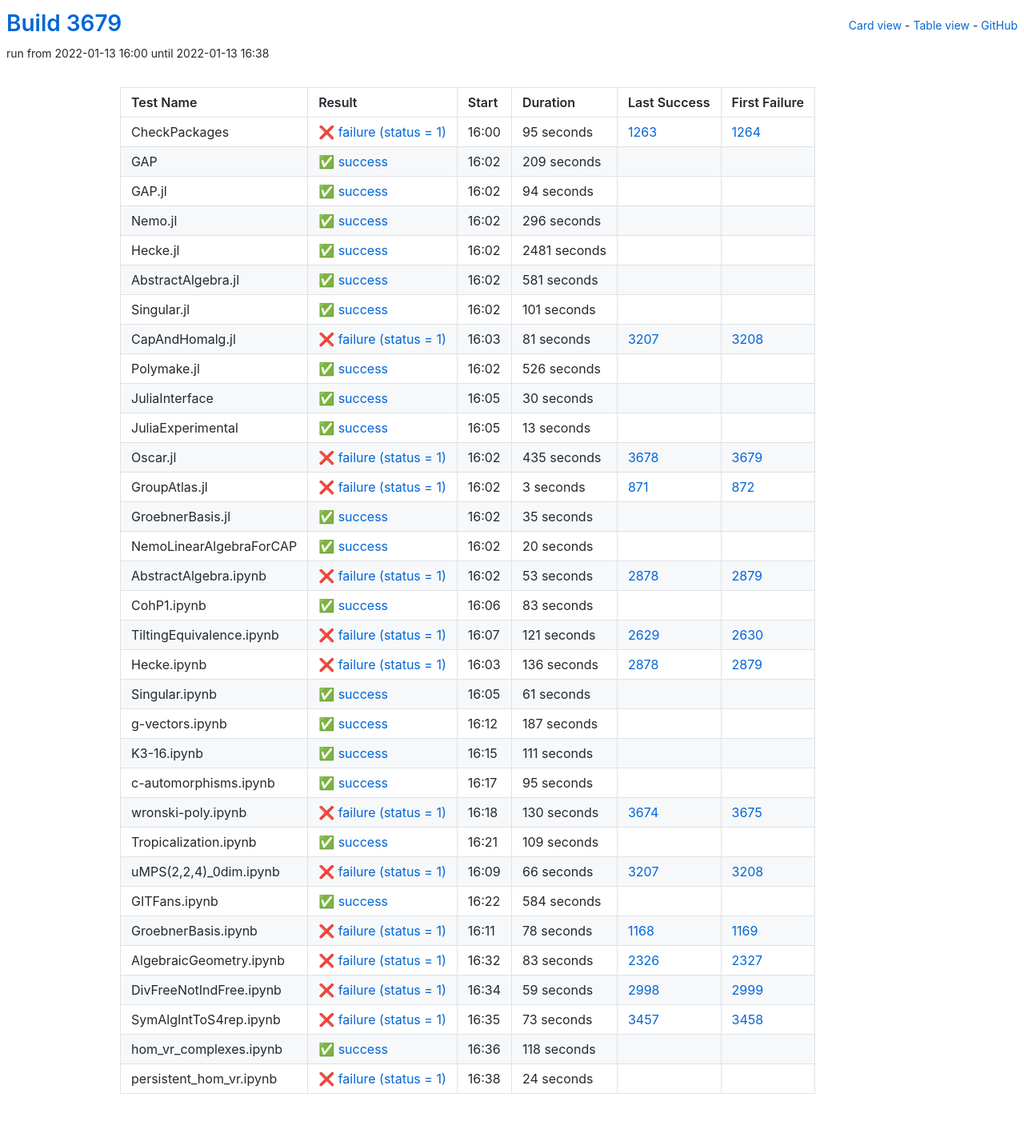
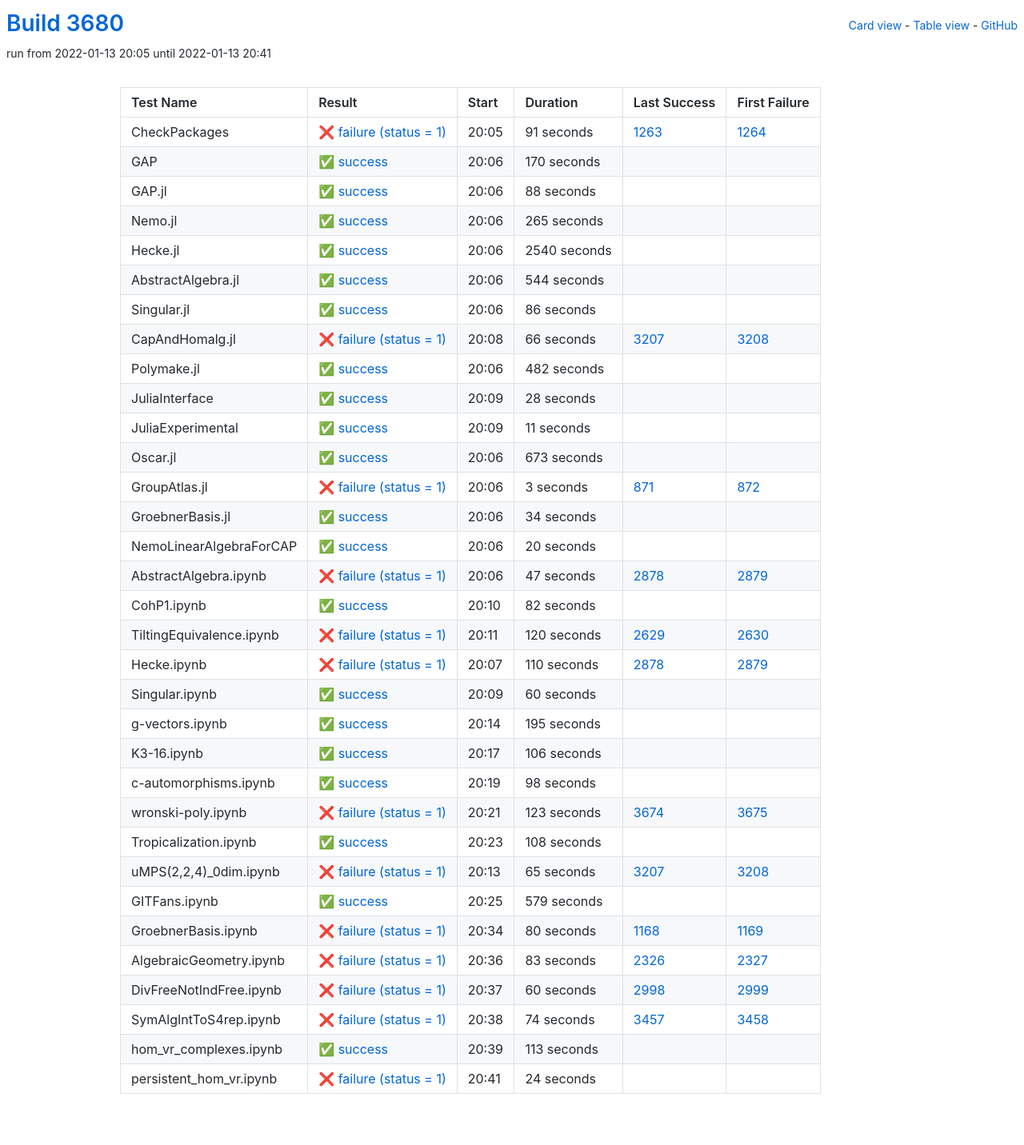
Before and after one commit to oscar-system/oscar-ci-status-stable, a Jekyll site: the page built from table.html, in a window 1280 px wide. Shown: the whole page at 80% size. Built offline with Jekyll 4.4.1, drawn with Linux system fonts in a browser that asks for light colours.

Commit message:
Build #3680

```diff
--- a/_data/ci.yml
+++ b/_data/ci.yml
@@ -1,6 +1,6 @@
 ---
-build: 3679
-build_url: https://oscarci.mathematik.uni-kl.de/job/oscar-stable/3679/
+build: 3680
+build_url: https://oscarci.mathematik.uni-kl.de/job/oscar-stable/3680/
 job: oscar-stable
 organization: oscar-system
 repo: oscar-ci-status-stable
@@ -8,152 +8,152 @@ repourl: https://github.com/oscar-system/oscar-ci-status-stable
 tests:
 - name: CheckPackages
   id: checkpackages
-  log: https://oscarci.mathematik.uni-kl.de/job/oscar-stable/3679/artifact/logs/build-3679/CheckPackages.log
-  start: 2022-01-13 16:00
+  log: https://oscarci.mathematik.uni-kl.de/job/oscar-stable/3680/artifact/logs/build-3680/CheckPackages.log
+  start: 2022-01-13 20:05
   success: false
   exitcode: 1
   status: failure
-  duration: 95
+  duration: 91
   last_success: 1263
   last_success_url: https://oscarci.mathematik.uni-kl.de/job/oscar-stable/1263/
   first_failure: 1264
   first_failure_url: https://oscarci.mathematik.uni-kl.de/job/oscar-stable/1264/
 - name: GAP
   id: gap
-  log: https://oscarci.mathematik.uni-kl.de/job/oscar-stable/3679/artifact/logs/build-3679/GAP.log
-  start: 2022-01-13 16:02
+  log: https://oscarci.mathematik.uni-kl.de/job/oscar-stable/3680/artifact/logs/build-3680/GAP.log
+  start: 2022-01-13 20:06
   success: true
   exitcode: 0
   status: success
-  duration: 209
+  duration: 170
   last_success: false
   last_success_url:
   first_failure: false
   first_failure_url:
 - name: GAP.jl
   id: gap-jl
-  log: https://oscarci.mathematik.uni-kl.de/job/oscar-stable/3679/artifact/logs/build-3679/GAP.jl.log
-  start: 2022-01-13 16:02
+  log: https://oscarci.mathematik.uni-kl.de/job/oscar-stable/3680/artifact/logs/build-3680/GAP.jl.log
+  start: 2022-01-13 20:06
   success: true
   exitcode: 0
   status: success
-  duration: 94
+  duration: 88
   last_success: false
   last_success_url:
   first_failure: false
   first_failure_url:
 - name: Nemo.jl
   id: nemo-jl
-  log: https://oscarci.mathematik.uni-kl.de/job/oscar-stable/3679/artifact/logs/build-3679/Nemo.jl.log
-  start: 2022-01-13 16:02
+  log: https://oscarci.mathematik.uni-kl.de/job/oscar-stable/3680/artifact/logs/build-3680/Nemo.jl.log
+  start: 2022-01-13 20:06
   success: true
   exitcode: 0
   status: success
-  duration: 296
+  duration: 265
   last_success: false
   last_success_url:
   first_failure: false
   first_failure_url:
 - name: Hecke.jl
   id: hecke-jl
-  log: https://oscarci.mathematik.uni-kl.de/job/oscar-stable/3679/artifact/logs/build-3679/Hecke.jl.log
-  start: 2022-01-13 16:02
+  log: https://oscarci.mathematik.uni-kl.de/job/oscar-stable/3680/artifact/logs/build-3680/Hecke.jl.log
+  start: 2022-01-13 20:06
   success: true
   exitcode: 0
   status: success
-  duration: 2481
+  duration: 2540
   last_success: false
   last_success_url:
   first_failure: false
   first_failure_url:
 - name: AbstractAlgebra.jl
   id: abstractalgebra-jl
-  log: https://oscarci.mathematik.uni-kl.de/job/oscar-stable/3679/artifact/logs/build-3679/AbstractAlgebra.jl.log
-  start: 2022-01-13 16:02
+  log: https://oscarci.mathematik.uni-kl.de/job/oscar-stable/3680/artifact/logs/build-3680/AbstractAlgebra.jl.log
+  start: 2022-01-13 20:06
   success: true
   exitcode: 0
   status: success
-  duration: 581
+  duration: 544
   last_success: false
   last_success_url:
   first_failure: false
   first_failure_url:
 - name: Singular.jl
   id: singular-jl
-  log: https://oscarci.mathematik.uni-kl.de/job/oscar-stable/3679/artifact/logs/build-3679/Singular.jl.log
-  start: 2022-01-13 16:02
+  log: https://oscarci.mathematik.uni-kl.de/job/oscar-stable/3680/artifact/logs/build-3680/Singular.jl.log
+  start: 2022-01-13 20:06
   success: true
   exitcode: 0
   status: success
-  duration: 101
+  duration: 86
   last_success: false
   last_success_url:
   first_failure: false
   first_failure_url:
 - name: CapAndHomalg.jl
   id: capandhomalg-jl
-  log: https://oscarci.mathematik.uni-kl.de/job/oscar-stable/3679/artifact/logs/build-3679/CapAndHomalg.jl.log
-  start: 2022-01-13 16:03
+  log: https://oscarci.mathematik.uni-kl.de/job/oscar-stable/3680/artifact/logs/build-3680/CapAndHomalg.jl.log
+  start: 2022-01-13 20:08
   success: false
   exitcode: 1
   status: failure
-  duration: 81
+  duration: 66
   last_success: 3207
   last_success_url: https://oscarci.mathematik.uni-kl.de/job/oscar-stable/3207/
   first_failure: 3208
   first_failure_url: https://oscarci.mathematik.uni-kl.de/job/oscar-stable/3208/
 - name: Polymake.jl
   id: polymake-jl
-  log: https://oscarci.mathematik.uni-kl.de/job/oscar-stable/3679/artifact/logs/build-3679/Polymake.jl.log
-  start: 2022-01-13 16:02
+  log: https://oscarci.mathematik.uni-kl.de/job/oscar-stable/3680/artifact/logs/build-3680/Polymake.jl.log
+  start: 2022-01-13 20:06
   success: true
   exitcode: 0
   status: success
-  duration: 526
+  duration: 482
   last_success: false
   last_success_url:
   first_failure: false
   first_failure_url:
 - name: JuliaInterface
   id: juliainterface
-  log: https://oscarci.mathematik.uni-kl.de/job/oscar-stable/3679/artifact/logs/build-3679/JuliaInterface.log
-  start: 2022-01-13 16:05
+  log: https://oscarci.mathematik.uni-kl.de/job/oscar-stable/3680/artifact/logs/build-3680/JuliaInterface.log
+  start: 2022-01-13 20:09
   success: true
   exitcode: 0
   status: success
-  duration: 30
+  duration: 28
   last_success: false
   last_success_url:
   first_failure: false
   first_failure_url:
 - name: JuliaExperimental
   id: juliaexperimental
-  log: https://oscarci.mathematik.uni-kl.de/job/oscar-stable/3679/artifact/logs/build-3679/JuliaExperimental.log
-  start: 2022-01-13 16:05
+  log: https://oscarci.mathematik.uni-kl.de/job/oscar-stable/3680/artifact/logs/build-3680/JuliaExperimental.log
+  start: 2022-01-13 20:09
   success: true
   exitcode: 0
   status: success
-  duration: 13
+  duration: 11
   last_success: false
   last_success_url:
   first_failure: false
   first_failure_url:
 - name: Oscar.jl
   id: oscar-jl
-  log: https://oscarci.mathematik.uni-kl.de/job/oscar-stable/3679/artifact/logs/build-3679/Oscar.jl.log
-  start: 2022-01-13 16:02
-  success: false
-  exitcode: 1
-  status: failure
-  duration: 435
-  last_success: 3678
-  last_success_url: https://oscarci.mathematik.uni-kl.de/job/oscar-stable/3678/
-  first_failure: 3679
-  first_failure_url: https://oscarci.mathematik.uni-kl.de/job/oscar-stable/3679/
+  log: https://oscarci.mathematik.uni-kl.de/job/oscar-stable/3680/artifact/logs/build-3680/Oscar.jl.log
+  start: 2022-01-13 20:06
+  success: true
+  exitcode: 0
+  status: success
+  duration: 673
+  last_success: false
+  last_success_url:
+  first_failure: false
+  first_failure_url:
 - name: GroupAtlas.jl
   id: groupatlas-jl
-  log: https://oscarci.mathematik.uni-kl.de/job/oscar-stable/3679/artifact/logs/build-3679/GroupAtlas.jl.log
-  start: 2022-01-13 16:02
+  log: https://oscarci.mathematik.uni-kl.de/job/oscar-stable/3680/artifact/logs/build-3680/GroupAtlas.jl.log
+  start: 2022-01-13 20:06
   success: false
   exitcode: 1
   status: failure
@@ -164,20 +164,20 @@ tests:
   first_failure_url: https://oscarci.mathematik.uni-kl.de/job/oscar-stable/872/
 - name: GroebnerBasis.jl
   id: groebnerbasis-jl
-  log: https://oscarci.mathematik.uni-kl.de/job/oscar-stable/3679/artifact/logs/build-3679/GroebnerBasis.jl.log
-  start: 2022-01-13 16:02
+  log: https://oscarci.mathematik.uni-kl.de/job/oscar-stable/3680/artifact/logs/build-3680/GroebnerBasis.jl.log
+  start: 2022-01-13 20:06
   success: true
   exitcode: 0
   status: success
-  duration: 35
+  duration: 34
   last_success: false
   last_success_url:
   first_failure: false
   first_failure_url:
 - name: NemoLinearAlgebraForCAP
   id: nemolinearalgebraforcap
-  log: https://oscarci.mathematik.uni-kl.de/job/oscar-stable/3679/artifact/logs/build-3679/NemoLinearAlgebraForCAP.log
-  start: 2022-01-13 16:02
+  log: https://oscarci.mathematik.uni-kl.de/job/oscar-stable/3680/artifact/logs/build-3680/NemoLinearAlgebraForCAP.log
+  start: 2022-01-13 20:06
   success: true
   exitcode: 0
   status: success
@@ -188,164 +188,164 @@ tests:
   first_failure_url:
 - name: AbstractAlgebra.ipynb
   id: abstractalgebra-ipynb
-  log: https://oscarci.mathematik.uni-kl.de/job/oscar-stable/3679/artifact/logs/build-3679/AbstractAlgebra.ipynb.log
-  start: 2022-01-13 16:02
+  log: https://oscarci.mathematik.uni-kl.de/job/oscar-stable/3680/artifact/logs/build-3680/AbstractAlgebra.ipynb.log
+  start: 2022-01-13 20:06
   success: false
   exitcode: 1
   status: failure
-  duration: 53
+  duration: 47
   last_success: 2878
   last_success_url: https://oscarci.mathematik.uni-kl.de/job/oscar-stable/2878/
   first_failure: 2879
   first_failure_url: https://oscarci.mathematik.uni-kl.de/job/oscar-stable/2879/
 - name: CohP1.ipynb
   id: cohp1-ipynb
-  log: https://oscarci.mathematik.uni-kl.de/job/oscar-stable/3679/artifact/logs/build-3679/CohP1.ipynb.log
-  start: 2022-01-13 16:06
+  log: https://oscarci.mathematik.uni-kl.de/job/oscar-stable/3680/artifact/logs/build-3680/CohP1.ipynb.log
+  start: 2022-01-13 20:10
   success: true
   exitcode: 0
   status: success
-  duration: 83
+  duration: 82
   last_success: false
   last_success_url:
   first_failure: false
   first_failure_url:
 - name: TiltingEquivalence.ipynb
   id: tiltingequivalence-ipynb
-  log: https://oscarci.mathematik.uni-kl.de/job/oscar-stable/3679/artifact/logs/build-3679/TiltingEquivalence.ipynb.log
-  start: 2022-01-13 16:07
+  log: https://oscarci.mathematik.uni-kl.de/job/oscar-stable/3680/artifact/logs/build-3680/TiltingEquivalence.ipynb.log
+  start: 2022-01-13 20:11
   success: false
   exitcode: 1
   status: failure
-  duration: 121
+  duration: 120
   last_success: 2629
   last_success_url: https://oscarci.mathematik.uni-kl.de/job/oscar-stable/2629/
   first_failure: 2630
   first_failure_url: https://oscarci.mathematik.uni-kl.de/job/oscar-stable/2630/
 - name: Hecke.ipynb
   id: hecke-ipynb
-  log: https://oscarci.mathematik.uni-kl.de/job/oscar-stable/3679/artifact/logs/build-3679/Hecke.ipynb.log
-  start: 2022-01-13 16:03
+  log: https://oscarci.mathematik.uni-kl.de/job/oscar-stable/3680/artifact/logs/build-3680/Hecke.ipynb.log
+  start: 2022-01-13 20:07
   success: false
   exitcode: 1
   status: failure
-  duration: 136
+  duration: 110
   last_success: 2878
   last_success_url: https://oscarci.mathematik.uni-kl.de/job/oscar-stable/2878/
   first_failure: 2879
   first_failure_url: https://oscarci.mathematik.uni-kl.de/job/oscar-stable/2879/
 - name: Singular.ipynb
   id: singular-ipynb
-  log: https://oscarci.mathematik.uni-kl.de/job/oscar-stable/3679/artifact/logs/build-3679/Singular.ipynb.log
-  start: 2022-01-13 16:05
+  log: https://oscarci.mathematik.uni-kl.de/job/oscar-stable/3680/artifact/logs/build-3680/Singular.ipynb.log
+  start: 2022-01-13 20:09
   success: true
   exitcode: 0
   status: success
-  duration: 61
+  duration: 60
   last_success: false
   last_success_url:
   first_failure: false
   first_failure_url:
 - name: g-vectors.ipynb
   id: g-vectors-ipynb
-  log: https://oscarci.mathematik.uni-kl.de/job/oscar-stable/3679/artifact/logs/build-3679/g-vectors.ipynb.log
-  start: 2022-01-13 16:12
+  log: https://oscarci.mathematik.uni-kl.de/job/oscar-stable/3680/artifact/logs/build-3680/g-vectors.ipynb.log
+  start: 2022-01-13 20:14
   success: true
   exitcode: 0
   status: success
-  duration: 187
+  duration: 195
   last_success: false
   last_success_url:
   first_failure: false
   first_failure_url:
 - name: K3-16.ipynb
   id: k3-16-ipynb
-  log: https://oscarci.mathematik.uni-kl.de/job/oscar-stable/3679/artifact/logs/build-3679/K3-16.ipynb.log
-  start: 2022-01-13 16:15
+  log: https://oscarci.mathematik.uni-kl.de/job/oscar-stable/3680/artifact/logs/build-3680/K3-16.ipynb.log
+  start: 2022-01-13 20:17
   success: true
   exitcode: 0
   status: success
-  duration: 111
+  duration: 106
   last_success: false
   last_success_url:
   first_failure: false
   first_failure_url:
 - name: c-automorphisms.ipynb
   id: c-automorphisms-ipynb
-  log: https://oscarci.mathematik.uni-kl.de/job/oscar-stable/3679/artifact/logs/build-3679/c-automorphisms.ipynb.log
-  start: 2022-01-13 16:17
+  log: https://oscarci.mathematik.uni-kl.de/job/oscar-stable/3680/artifact/logs/build-3680/c-automorphisms.ipynb.log
+  start: 2022-01-13 20:19
   success: true
   exitcode: 0
   status: success
-  duration: 95
+  duration: 98
   last_success: false
   last_success_url:
   first_failure: false
   first_failure_url:
 - name: wronski-poly.ipynb
   id: wronski-poly-ipynb
-  log: https://oscarci.mathematik.uni-kl.de/job/oscar-stable/3679/artifact/logs/build-3679/wronski-poly.ipynb.log
-  start: 2022-01-13 16:18
+  log: https://oscarci.mathematik.uni-kl.de/job/oscar-stable/3680/artifact/logs/build-3680/wronski-poly.ipynb.log
+  start: 2022-01-13 20:21
   success: false
   exitcode: 1
   status: failure
-  duration: 130
+  duration: 123
   last_success: 3674
   last_success_url: https://oscarci.mathematik.uni-kl.de/job/oscar-stable/3674/
   first_failure: 3675
   first_failure_url: https://oscarci.mathematik.uni-kl.de/job/oscar-stable/3675/
 - name: Tropicalization.ipynb
   id: tropicalization-ipynb
-  log: https://oscarci.mathematik.uni-kl.de/job/oscar-stable/3679/artifact/logs/build-3679/Tropicalization.ipynb.log
-  start: 2022-01-13 16:21
+  log: https://oscarci.mathematik.uni-kl.de/job/oscar-stable/3680/artifact/logs/build-3680/Tropicalization.ipynb.log
+  start: 2022-01-13 20:23
   success: true
   exitcode: 0
   status: success
-  duration: 109
+  duration: 108
   last_success: false
   last_success_url:
   first_failure: false
   first_failure_url:
 - name: uMPS(2,2,4)_0dim.ipynb
   id: umps-2-2-4-0dim-ipynb
-  log: https://oscarci.mathematik.uni-kl.de/job/oscar-stable/3679/artifact/logs/build-3679/uMPS-2-2-4-_0dim.ipynb.log
-  start: 2022-01-13 16:09
+  log: https://oscarci.mathematik.uni-kl.de/job/oscar-stable/3680/artifact/logs/build-3680/uMPS-2-2-4-_0dim.ipynb.log
+  start: 2022-01-13 20:13
   success: false
   exitcode: 1
   status: failure
-  duration: 66
+  duration: 65
   last_success: 3207
   last_success_url: https://oscarci.mathematik.uni-kl.de/job/oscar-stable/3207/
   first_failure: 3208
   first_failure_url: https://oscarci.mathematik.uni-kl.de/job/oscar-stable/3208/
 - name: GITFans.ipynb
   id: gitfans-ipynb
-  log: https://oscarci.mathematik.uni-kl.de/job/oscar-stable/3679/artifact/logs/build-3679/GITFans.ipynb.log
-  start: 2022-01-13 16:22
+  log: https://oscarci.mathematik.uni-kl.de/job/oscar-stable/3680/artifact/logs/build-3680/GITFans.ipynb.log
+  start: 2022-01-13 20:25
   success: true
   exitcode: 0
   status: success
-  duration: 584
+  duration: 579
   last_success: false
   last_success_url:
   first_failure: false
   first_failure_url:
 - name: GroebnerBasis.ipynb
   id: groebnerbasis-ipynb
-  log: https://oscarci.mathematik.uni-kl.de/job/oscar-stable/3679/artifact/logs/build-3679/GroebnerBasis.ipynb.log
-  start: 2022-01-13 16:11
+  log: https://oscarci.mathematik.uni-kl.de/job/oscar-stable/3680/artifact/logs/build-3680/GroebnerBasis.ipynb.log
+  start: 2022-01-13 20:34
   success: false
   exitcode: 1
   status: failure
-  duration: 78
+  duration: 80
   last_success: 1168
   last_success_url: https://oscarci.mathematik.uni-kl.de/job/oscar-stable/1168/
   first_failure: 1169
   first_failure_url: https://oscarci.mathematik.uni-kl.de/job/oscar-stable/1169/
 - name: AlgebraicGeometry.ipynb
   id: algebraicgeometry-ipynb
-  log: https://oscarci.mathematik.uni-kl.de/job/oscar-stable/3679/artifact/logs/build-3679/AlgebraicGeometry.ipynb.log
-  start: 2022-01-13 16:32
+  log: https://oscarci.mathematik.uni-kl.de/job/oscar-stable/3680/artifact/logs/build-3680/AlgebraicGeometry.ipynb.log
+  start: 2022-01-13 20:36
   success: false
   exitcode: 1
   status: failure
@@ -356,44 +356,44 @@ tests:
   first_failure_url: https://oscarci.mathematik.uni-kl.de/job/oscar-stable/2327/
 - name: DivFreeNotIndFree.ipynb
   id: divfreenotindfree-ipynb
-  log: https://oscarci.mathematik.uni-kl.de/job/oscar-stable/3679/artifact/logs/build-3679/DivFreeNotIndFree.ipynb.log
-  start: 2022-01-13 16:34
+  log: https://oscarci.mathematik.uni-kl.de/job/oscar-stable/3680/artifact/logs/build-3680/DivFreeNotIndFree.ipynb.log
+  start: 2022-01-13 20:37
   success: false
   exitcode: 1
   status: failure
-  duration: 59
+  duration: 60
   last_success: 2998
   last_success_url: https://oscarci.mathematik.uni-kl.de/job/oscar-stable/2998/
   first_failure: 2999
   first_failure_url: https://oscarci.mathematik.uni-kl.de/job/oscar-stable/2999/
 - name: SymAlgIntToS4rep.ipynb
   id: symalginttos4rep-ipynb
-  log: https://oscarci.mathematik.uni-kl.de/job/oscar-stable/3679/artifact/logs/build-3679/SymAlgIntToS4rep.ipynb.log
-  start: 2022-01-13 16:35
+  log: https://oscarci.mathematik.uni-kl.de/job/oscar-stable/3680/artifact/logs/build-3680/SymAlgIntToS4rep.ipynb.log
+  start: 2022-01-13 20:38
   success: false
   exitcode: 1
   status: failure
-  duration: 73
+  duration: 74
   last_success: 3457
   last_success_url: https://oscarci.mathematik.uni-kl.de/job/oscar-stable/3457/
   first_failure: 3458
   first_failure_url: https://oscarci.mathematik.uni-kl.de/job/oscar-stable/3458/
 - name: hom_vr_complexes.ipynb
   id: hom-vr-complexes-ipynb
-  log: https://oscarci.mathematik.uni-kl.de/job/oscar-stable/3679/artifact/logs/build-3679/hom_vr_complexes.ipynb.log
-  start: 2022-01-13 16:36
+  log: https://oscarci.mathematik.uni-kl.de/job/oscar-stable/3680/artifact/logs/build-3680/hom_vr_complexes.ipynb.log
+  start: 2022-01-13 20:39
   success: true
   exitcode: 0
   status: success
-  duration: 118
+  duration: 113
   last_success: false
   last_success_url:
   first_failure: false
   first_failure_url:
 - name: persistent_hom_vr.ipynb
   id: persistent-hom-vr-ipynb
-  log: https://oscarci.mathematik.uni-kl.de/job/oscar-stable/3679/artifact/logs/build-3679/persistent_hom_vr.ipynb.log
-  start: 2022-01-13 16:38
+  log: https://oscarci.mathematik.uni-kl.de/job/oscar-stable/3680/artifact/logs/build-3680/persistent_hom_vr.ipynb.log
+  start: 2022-01-13 20:41
   success: false
   exitcode: 1
   status: failure
```
Also changed, not shown: README.md.
